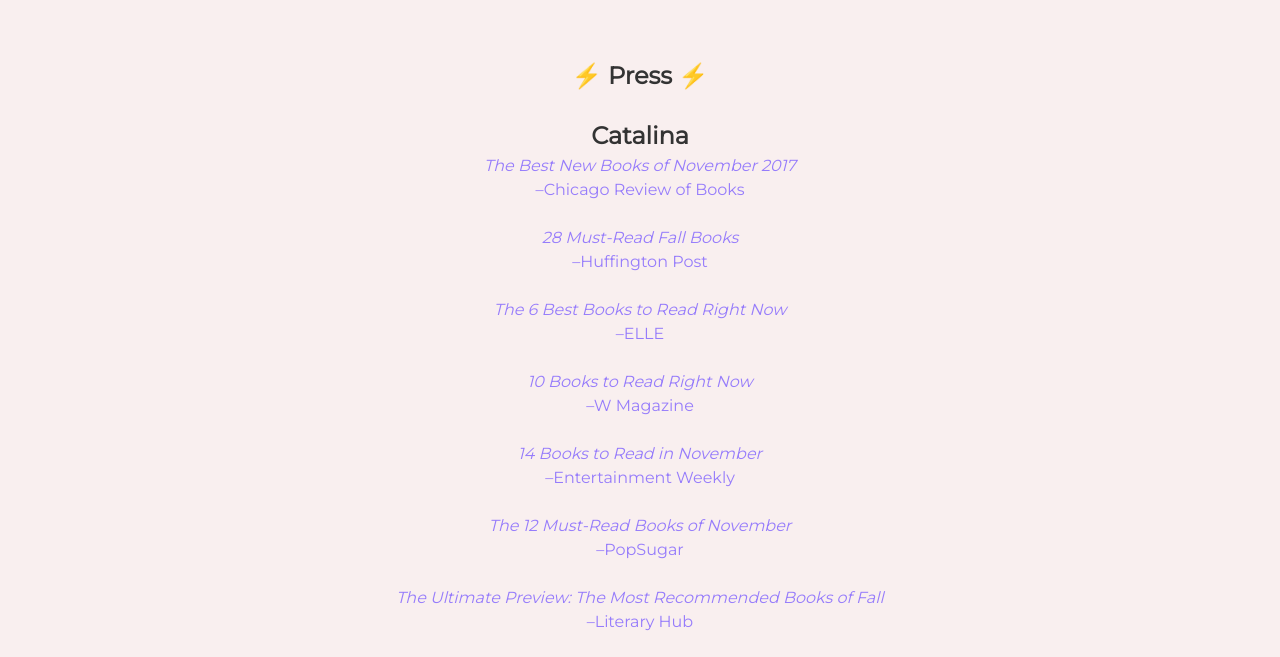
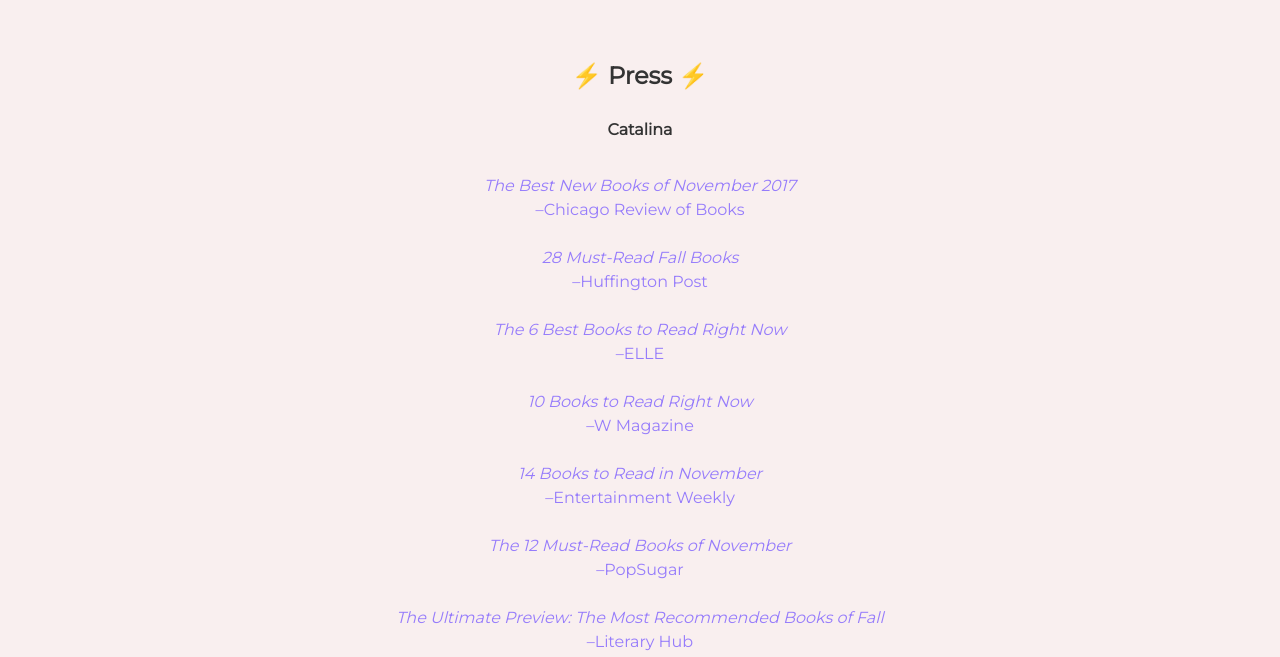
Before and after one commit to jsbryant/liskajacobs, a plain HTML site: page press.html in a window 1280 px wide. Shown: the part 88-745 px from the top of the page. Drawn offline with nearby package versions, Linux system fonts and the light colour scheme.

Commit message:
Added styles for h2

```diff
--- a/css/main.css
+++ b/css/main.css
@@ -13,6 +13,11 @@ body {
 	line-height: 1.5;
 	background-color: #f9efef;
 	color: #333;
+}
+
+h2 {
+	font-size: 1em;
+	margin-bottom: 2em;
 }
 
 a:link, a:visited {
```
